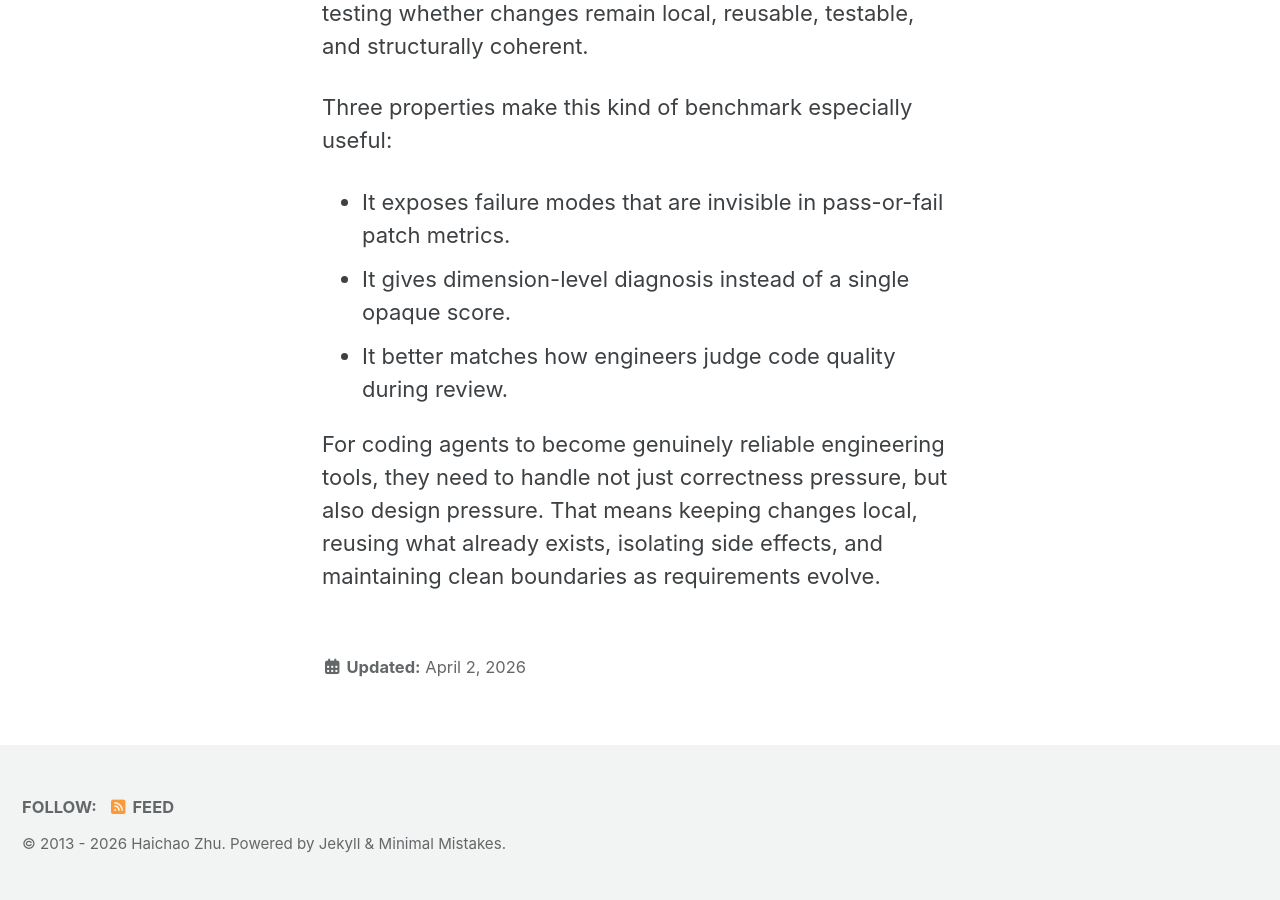
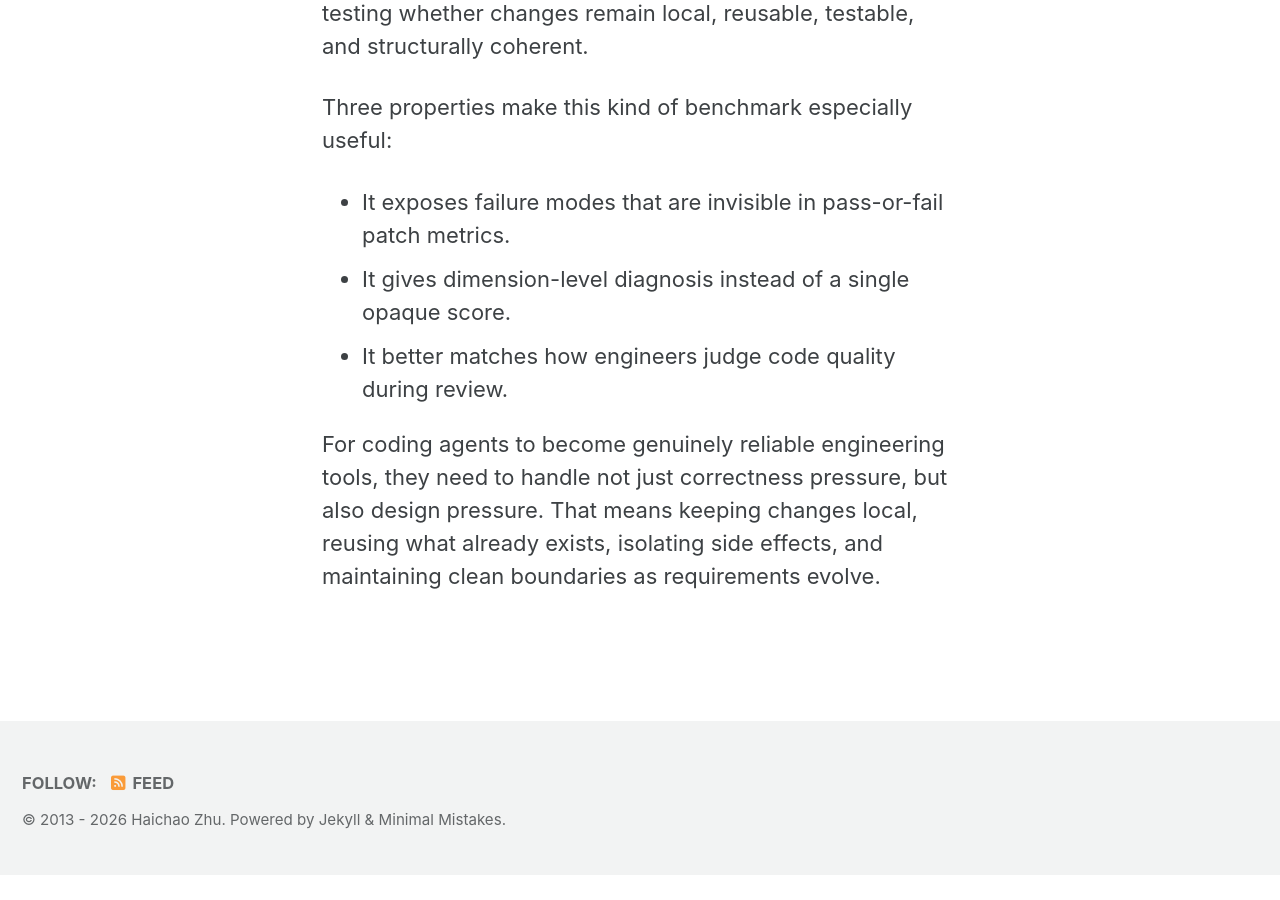
Before and after one commit to lszhuhaichao/lszhuhaichao.github.io, a Jekyll site: the page built from _notes/2026-04-02-why-maintainability-benchmarks-matter.md, in a window 1280 px wide and 900 px high, scrolled down 913 px. Built offline with Jekyll 4.4.1, drawn with Linux system fonts in a browser that asks for light colours; cached includes are drawn as plain includes; after the commit the page ends 1788 px from its top, so only the background shows below that; part of the change alters nothing that is shown.

```diff
--- a/_includes/page__date.html
+++ b/_includes/page__date.html
@@ -1,6 +1,6 @@
 {% assign date_format = site.date_format | default: "%B %-d, %Y" %}
-{% if page.last_modified_at %}
+{% if page.show_date != false and page.last_modified_at %}
   <p class="page__date"><strong><i class="fas fa-fw fa-calendar-alt" aria-hidden="true"></i> {{ site.data.ui-text[site.locale].date_label | default: "Updated:" }}</strong> <time class="dt-published" datetime="{{ page.last_modified_at | date: "%Y-%m-%d" }}">{{ page.last_modified_at | date: date_format }}</time></p>
-{% elsif page.date %}
+{% elsif page.show_date != false and page.date %}
   <p class="page__date"><strong><i class="fas fa-fw fa-calendar-alt" aria-hidden="true"></i> {{ site.data.ui-text[site.locale].date_label | default: "Updated:" }}</strong> <time class="dt-published" datetime="{{ page.date | date_to_xmlschema }}">{{ page.date | date: date_format }}</time></p>
 {% endif %}
--- a/_notes/2026-04-02-why-maintainability-benchmarks-matter.md
+++ b/_notes/2026-04-02-why-maintainability-benchmarks-matter.md
@@ -3,6 +3,7 @@ title: "Why Maintainability Benchmarks Matter for Coding Agents"
 excerpt: "Functional correctness alone misses whether an agent's changes remain local, reusable, testable, and structurally coherent inside a real codebase."
 date: 2026-04-02
 layout: single
+show_date: false
 ---
 
 This note outlines why maintainability-oriented evaluation matters for coding agents and why benchmarks such as [NITR](/projects/nitr/) are useful complements to patch-level correctness metrics.
```
